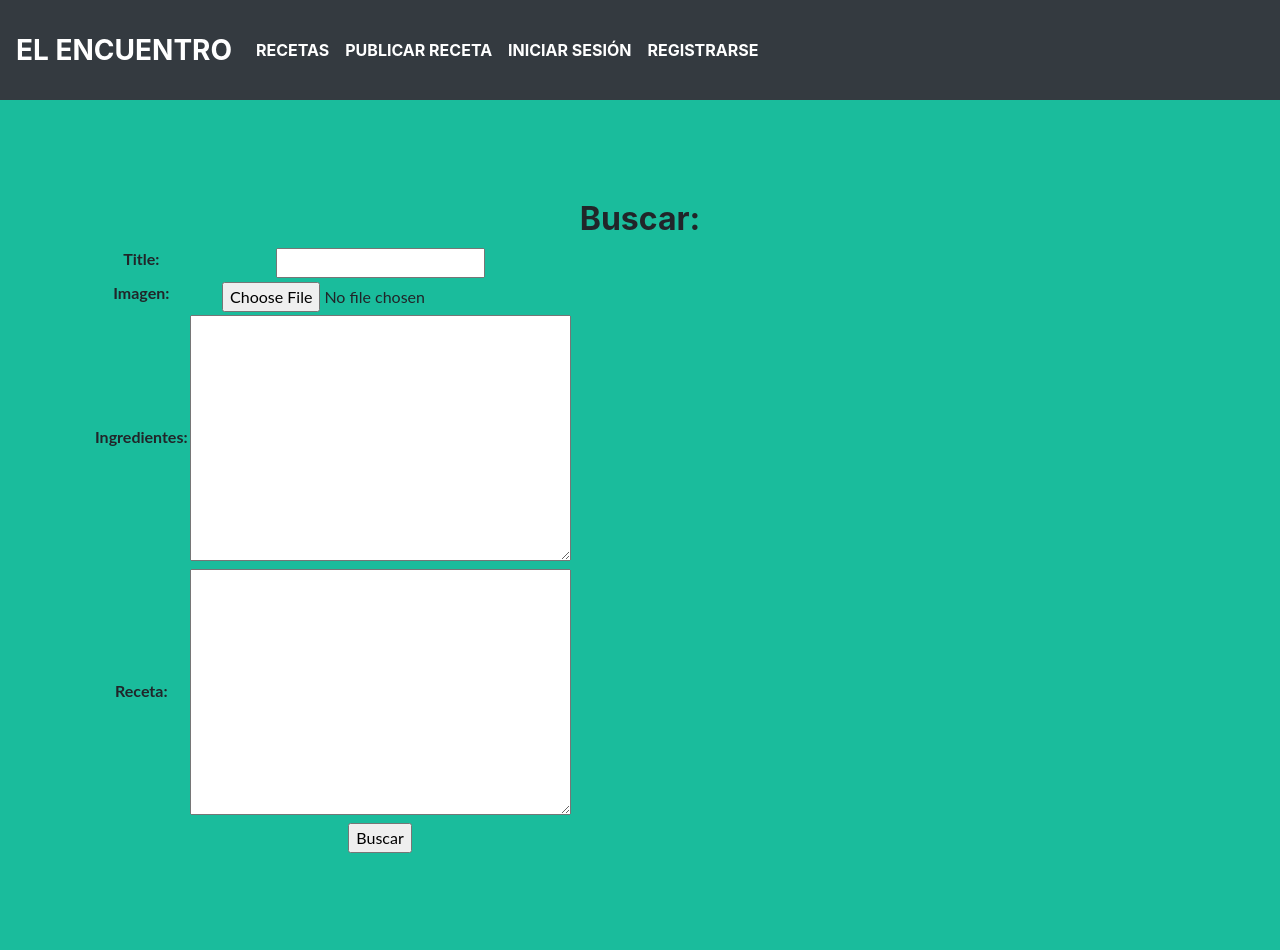
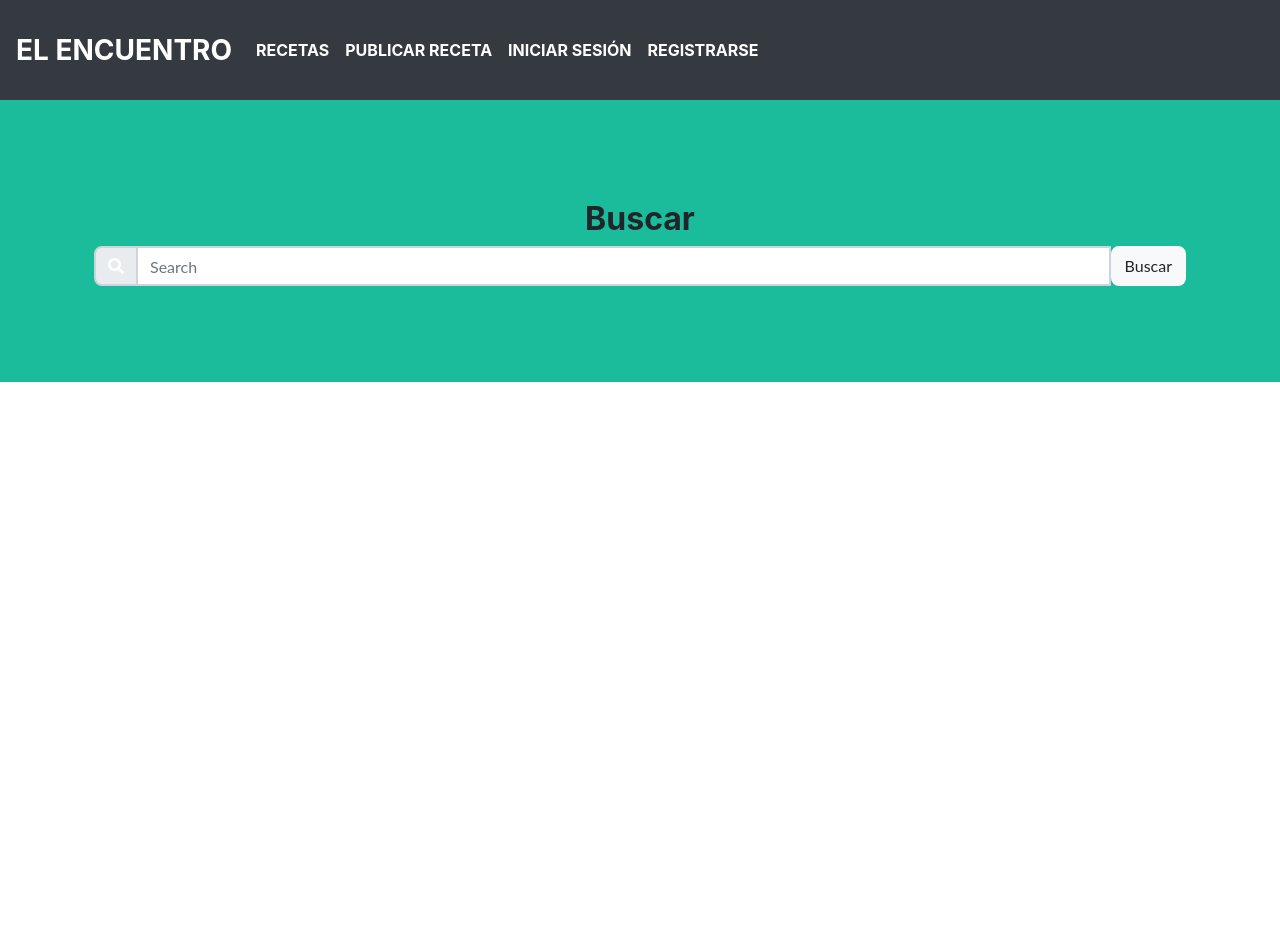
Before and after one commit to JesicaHeit/IngenieriaWeb, a Django app: template Proyecto1/recetas/templates/search/search.html in a window 1280 px wide. After the commit the page ends 382 px from the top, so only its background shows below. Run offline with Django 3.2, Linux system fonts and the light colour scheme; the template is opened without the code that fills it: values that come from a table or form of the project are taken from there, others are empty; parts of the project's set-up code (start-up, migrations or seed data) failed here and were passed over; some libraries are stand-ins or nearby versions.

Commit message:
no message

```diff
--- a/Proyecto1/recetas/templates/search/search.html
+++ b/Proyecto1/recetas/templates/search/search.html
@@ -1,21 +1,26 @@
 {% extends 'base.html' %}
-
 {% block content %}
-    <h2>Buscar:</h2>
-
+    <h2>Buscar</h2>
     <form method="get" action="/search/">
         <table>
-            {{ form.as_table }}
-            <tr>
-                <td>&nbsp;</td>
-                <td>
-                    <input type="submit" value="Buscar">
-                </td>
-            </tr>
+
+
+            <div class="input-group md-form form-sm form-1 pl-0">
+            <div class="input-group-prepend">
+            <span class="input-group-text cyan lighten-2" id="basic-text1"><i class="fas fa-search text-white"
+                aria-hidden="true"></i></span>
+            </div>
+            <input class="form-control my-0 py-1" type="text" placeholder="Search" aria-label="Search" {{ form.q }}
+            </div>
+            <p></p>
+
+                    <input type="submit" class="btn btn-light" value="Buscar">
+
         </table>
 
         {% if query %}
-            <h3>Resultados:</h3>
+        <p></p>
+            <h3>Resultados</h3>
 
             {% for result in page.object_list %}
             <p>
```
